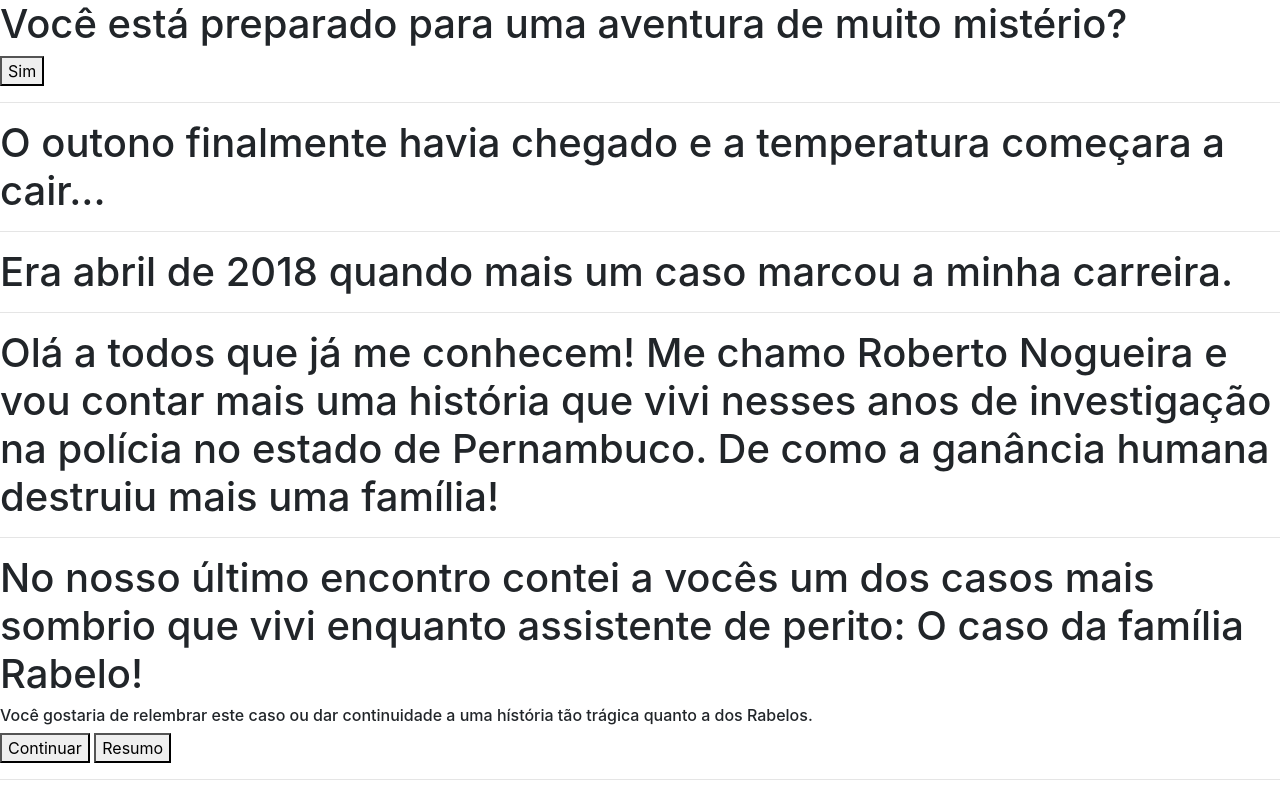
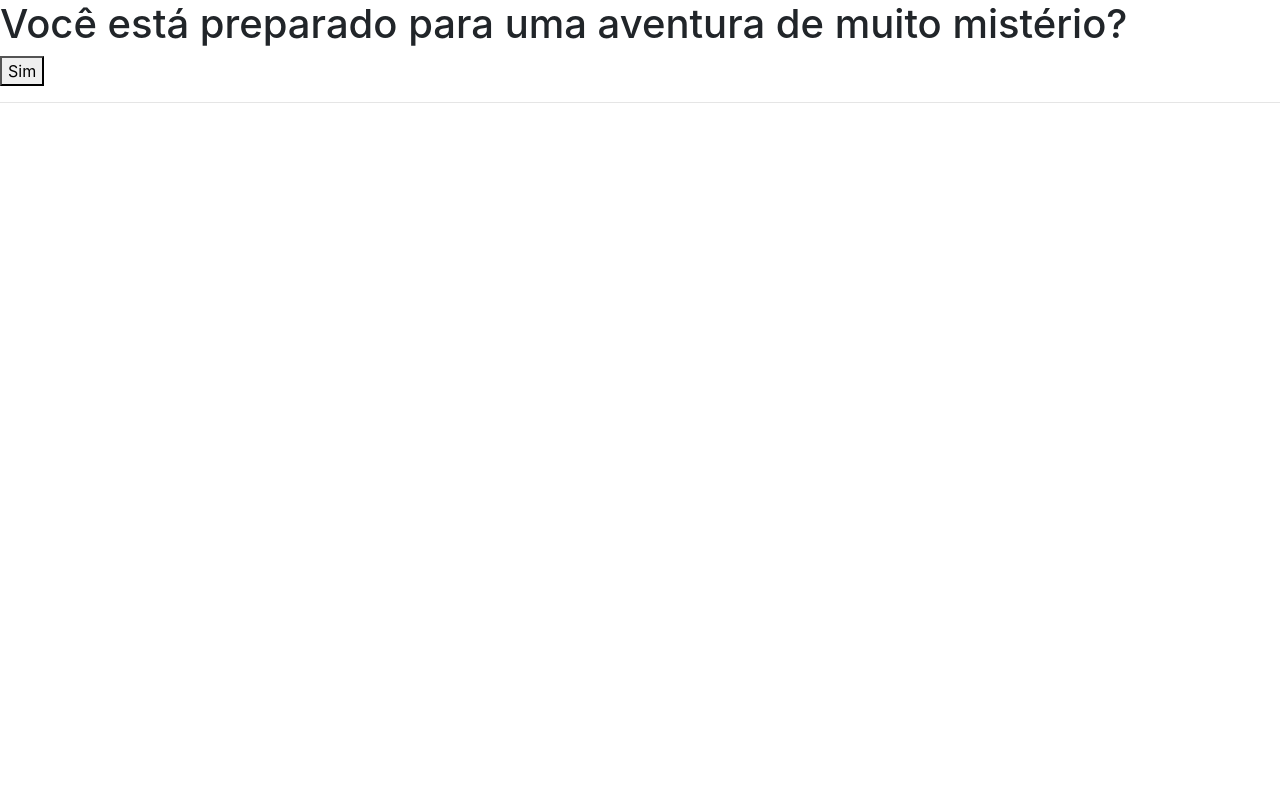
Before and after one commit to wallaceviniciusdev/Investiga-o-Criminal, a plain HTML site: page index.html in a window 1280 px wide. Shown: the top 797 px of the page. Drawn offline with nearby package versions, Linux system fonts and the light colour scheme; grey boxes are pictures that could not be loaded.

Commit message:
Update index.html

```diff
--- a/index.html
+++ b/index.html
@@ -8,10 +8,18 @@
 	<link rel="stylesheet" href="https://daneden.github.io/animate.css/animate.min.css">
 	<link rel="stylesheet" type="text/css" href="https://stackpath.bootstrapcdn.com/bootstrap/4.3.1/css/bootstrap.min.css">
 </head>
+<style type="text/css" media="screen">
+	div {
+
+		width: 100%;
+		height: 100vh;
+	}
+</style>
 <body>
 	<div class="play">
 		<h1>Você está preparado para uma aventura de muito mistério?</h1>
 		<button type="">Sim</button>
+		<iframe width="853" height="0" src="https://www.youtube.com/embed/MOpAkWbWOmg?autoplay=1" frameborder="0" allow="accelerometer; autoplay; encrypted-media; gyroscope; picture-in-picture" allowfullscreen autoplay></iframe>
 		<hr>
 	</div>
 	<div class="outono">
```
